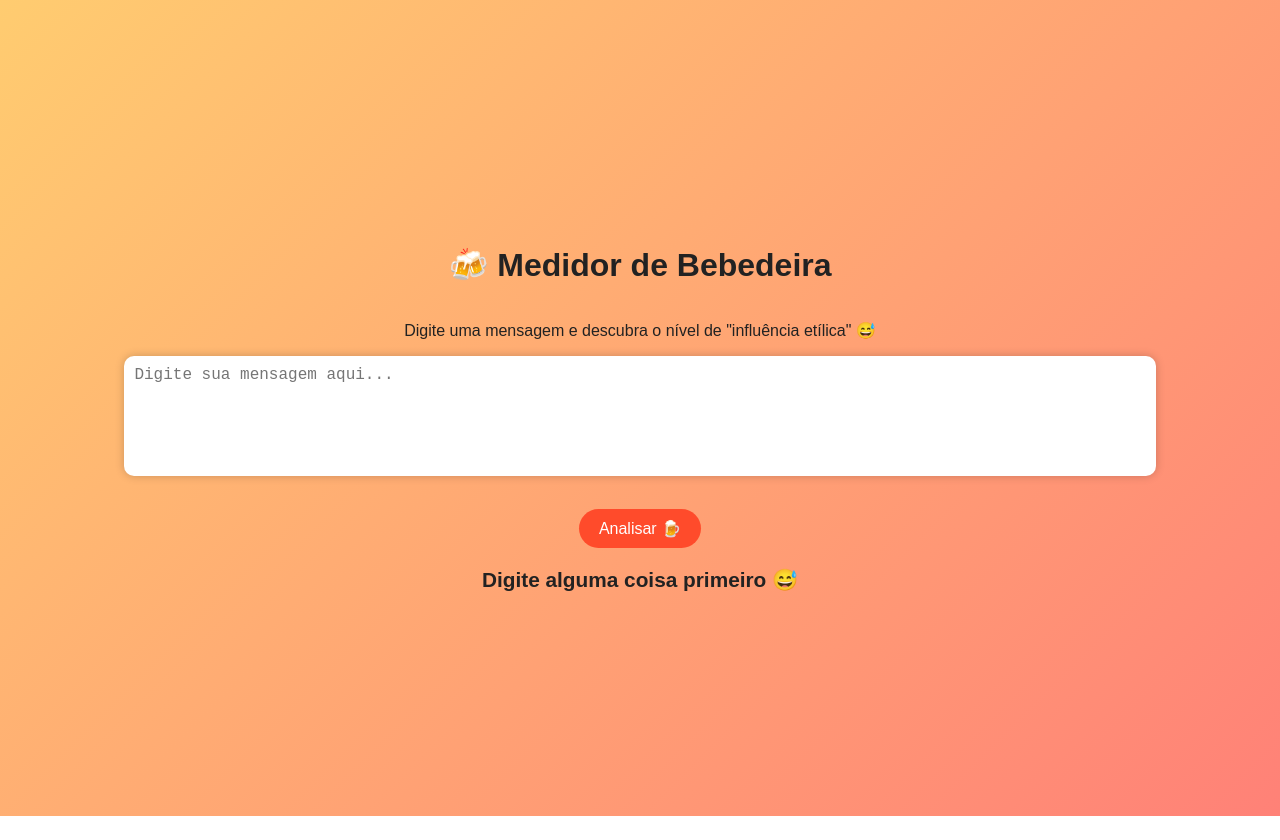
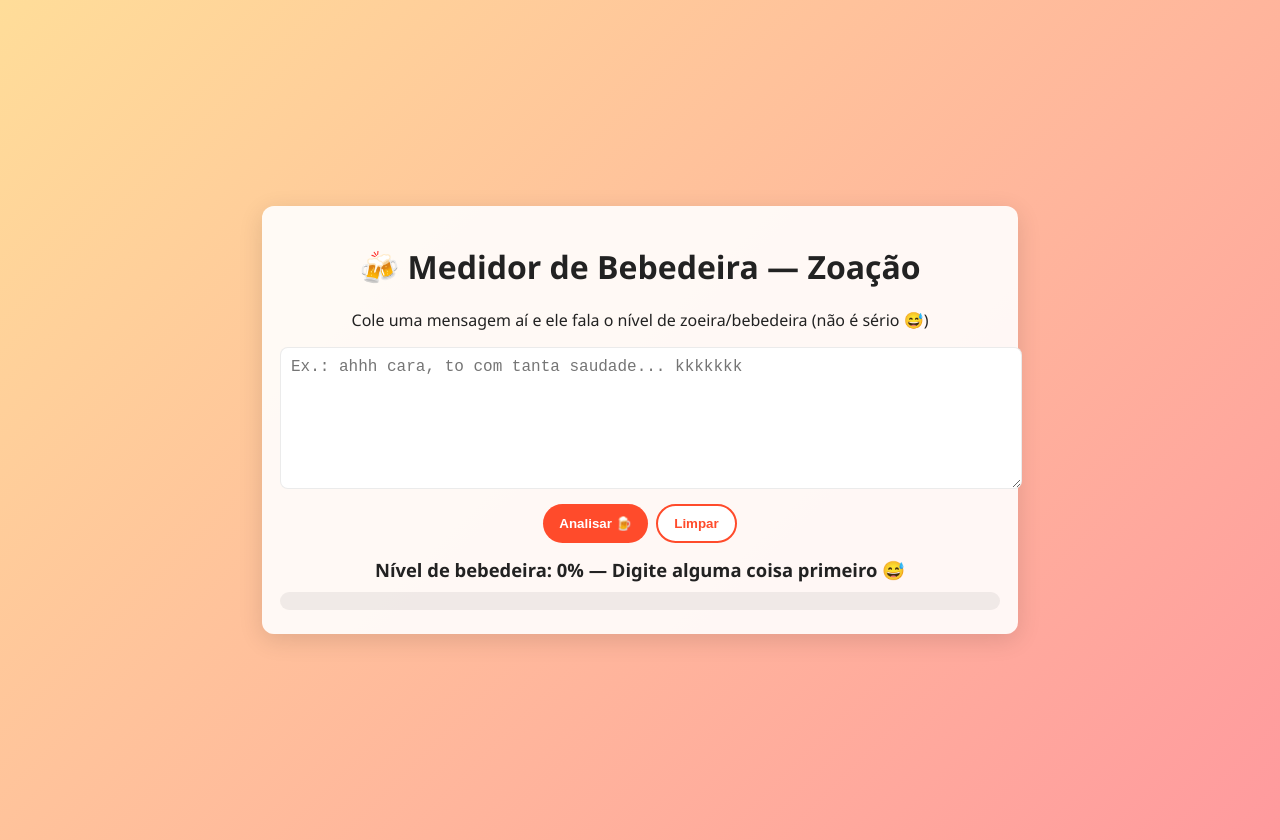
Before and after one commit to ita0ts/beb, a plain HTML site: page index.html in a window 1280 px wide. Both pictures are taken after a click on the button "Analisar 🍺". Before the commit the page ends 816 px from the top, so only its background shows below. Drawn offline with Linux system fonts and the light colour scheme.

Commit message:
Update index.html

```diff
--- a/index.html
+++ b/index.html
@@ -1,85 +1,203 @@
 <!DOCTYPE html>
 <html lang="pt-BR">
 <head>
-  <meta charset="UTF-8">
-  <title>Medidor de Bebedeira 🍺</title>
+  <meta charset="utf-8" />
+  <title>Medidor de Bebedeira 🍺 (versão zoeira)</title>
+  <meta name="viewport" content="width=device-width,initial-scale=1" />
   <style>
     body {
-      font-family: Arial, sans-serif;
-      background: linear-gradient(135deg, #ffcc70, #ff8177);
-      color: #222;
-      display: flex;
-      flex-direction: column;
-      align-items: center;
-      justify-content: center;
-      height: 100vh;
-      text-align: center;
+      font-family: "Segoe UI", Roboto, Arial, sans-serif;
+      background: linear-gradient(135deg,#ffdd99,#ff9a9e);
+      color:#222;
+      display:flex;
+      flex-direction:column;
+      align-items:center;
+      justify-content:center;
+      min-height:100vh;
+      margin:0;
+      padding:20px;
+      text-align:center;
+    }
+    .card {
+      width:100%;
+      max-width:720px;
+      background:rgba(255,255,255,0.9);
+      padding:18px;
+      border-radius:12px;
+      box-shadow:0 6px 24px rgba(0,0,0,0.12);
     }
     textarea {
-      width: 80%;
-      height: 100px;
-      border-radius: 10px;
-      border: none;
-      padding: 10px;
-      font-size: 1rem;
-      resize: none;
-      box-shadow: 0 0 10px rgba(0,0,0,0.2);
+      width:100%;
+      min-height:120px;
+      border-radius:8px;
+      border:1px solid rgba(0,0,0,0.08);
+      padding:10px;
+      font-size:1rem;
+      resize:vertical;
+    }
+    .controls {
+      margin-top:10px;
+      display:flex;
+      gap:8px;
+      justify-content:center;
+      flex-wrap:wrap;
     }
     button {
-      margin-top: 15px;
-      background-color: #ff4b2b;
-      border: none;
-      color: white;
-      padding: 10px 20px;
-      border-radius: 20px;
-      cursor: pointer;
-      font-size: 1rem;
+      background:#ff4b2b;
+      color:white;
+      border:none;
+      padding:10px 16px;
+      border-radius:20px;
+      cursor:pointer;
+      font-weight:600;
     }
-    button:hover {
-      background-color: #ff6f61;
+    button.secondary {
+      background:#fff;
+      color:#ff4b2b;
+      border:2px solid #ff4b2b;
     }
     .resultado {
-      margin-top: 20px;
-      font-size: 1.3rem;
-      font-weight: bold;
+      margin-top:14px;
+      font-size:1.15rem;
+      font-weight:700;
     }
+    .meter {
+      margin-top:10px;
+      height:18px;
+      background:rgba(0,0,0,0.06);
+      border-radius:999px;
+      overflow:hidden;
+    }
+    .meter > i {
+      display:block;
+      height:100%;
+      width:0%;
+      background:linear-gradient(90deg,#ffd54a,#ff6f61);
+      transition:width .6s ease;
+    }
+    small {display:block; margin-top:6px; color:#555}
   </style>
 </head>
 <body>
-  <h1>🍻 Medidor de Bebedeira</h1>
-  <p>Digite uma mensagem e descubra o nível de "influência etílica" 😅</p>
-  <textarea id="mensagem" placeholder="Digite sua mensagem aqui..."></textarea><br>
-  <button onclick="calcular()">Analisar 🍺</button>
-  <div class="resultado" id="resultado"></div>
+  <div class="card">
+    <h1>🍻 Medidor de Bebedeira — Zoação</h1>
+    <p>Cole uma mensagem aí e ele fala o nível de zoeira/bebedeira (não é sério 😅)</p>
+    <textarea id="mensagem" placeholder="Ex.: ahhh cara, to com tanta saudade... kkkkkkk"></textarea>
+    <div class="controls">
+      <button id="analisarBtn">Analisar 🍺</button>
+      <button id="limparBtn" class="secondary">Limpar</button>
+    </div>
+
+    <div class="resultado" id="resultado" aria-live="polite"></div>
+    <div class="meter"><i id="meterBar"></i></div>
+    <small id="detalhes"></small>
+  </div>
 
   <script>
-    function calcular() {
-      const msg = document.getElementById("mensagem").value;
-      if (!msg.trim()) {
-        document.getElementById("resultado").innerHTML = "Digite alguma coisa primeiro 😅";
-        return;
+    // Função utilitária: remove acentos (para facilitar regex)
+    function stripAccents(str) {
+      return str.normalize("NFD").replace(/[\u0300-\u036f]/g, "");
+    }
+
+    function analisarTexto(raw) {
+      const texto = raw || "";
+      const textoTrim = texto.trim();
+      if (!textoTrim) return { score: 0, frase: "Digite alguma coisa primeiro 😅", details: "" };
+
+      // normaliza: sem acentos e em minúsculas para facilitar matches
+      const clean = stripAccents(textoTrim).toLowerCase();
+
+      let score = 0;
+      const detailsArr = [];
+
+      // 1) Alongamentos de vogal (aa, aaa) - conta ocorrências de 2+ vogais seguidas
+      const longVowels = (clean.match(/[aeiou]{2,}/g) || []).length;
+      if (longVowels) { score += Math.min(longVowels * 8, 30); detailsArr.push(`${longVowels} alongamento(s)`); }
+
+      // 2) Risadas: kkkkk, hahahaha, rsrsrs
+      const laughK = (clean.match(/k{2,}/g) || []).length;
+      const laughHa = (clean.match(/h[aeiou]{1,}h[aeiou]{0,}/g) || []).length; // approximado
+      const laughRs = (clean.match(/(rs){1,}/g) || []).length;
+      const laughs = laughK + laughHa + laughRs;
+      if (laughs) { score += Math.min(laughs * 7, 30); detailsArr.push(`${laughs} risada(s)`); }
+
+      // 3) Pontuação exagerada: !!! ??? !!!?
+      const puncts = (textoTrim.match(/[!?]{2,}/g) || []).length;
+      if (puncts) { score += Math.min(puncts * 6, 20); detailsArr.push(`${puncts} pontuação(ões) exagerada(s)`); }
+
+      // 4) Emoção / ex (palavras "te amo", "saudade", "ex", "volta", "amo")
+      const emotional = (clean.match(/\b(te amo|teamo|amo|saudade|ex|volta|senti sua falta|senti falta)\b/g) || []).length;
+      if (emotional) { score += Math.min(emotional * 12, 36); detailsArr.push(`${emotional} palavra(s) emotiva(s)`); }
+
+      // 5) Texto longo (textão)
+      if (textoTrim.length > 120) { score += 10; detailsArr.push("textão"); }
+
+      // 6) CAPS: palavras com 4+ letras em maiúsculas no texto original
+      const capsWords = (texto.match(/\b[A-Z]{4,}\b/g) || []).length;
+      if (capsWords) { score += Math.min(capsWords * 8, 24); detailsArr.push(`${capsWords} CAPS`); }
+
+      // 7) Emojis / símbolos (conta emojis básicos)
+      const emojiCount = (texto.match(/[\p{Emoji_Presentation}\p{Emoji}\u2600-\u27BF]/gu) || []).length;
+      if (emojiCount) { score += Math.min(emojiCount * 6, 30); detailsArr.push(`${emojiCount} emoji(s)`); }
+
+      // 8) URLs/mentions (mandar muitas msg com link pode aumentar a zoeira)
+      const links = (texto.match(/https?:\/\/\S+/gi) || []).length;
+      if (links) { score += Math.min(links * 6, 18); detailsArr.push(`${links} link(s)`); }
+
+      // 9) Pequeno "truque" pra não ficar sempre 0: se nada bateu, dá uma chance pequena
+      if (score === 0) {
+        // leve pontuação baseada em comprimento (curto e normal)
+        const base = Math.min(Math.floor(textoTrim.length / 12), 10);
+        score += base;
+        if (base) detailsArr.push("pequena pontuação por tamanho");
       }
 
-      // Regras de "zoeira"
-      let score = 0;
-      score += (msg.match(/[aeiou]{3,}/gi) || []).length * 10; // alongamentos tipo "toooma"
-      score += (msg.match(/[!?]{2,}/g) || []).length * 8; // exagero de pontuação
-      score += (msg.match(/kkkk+/gi) || []).length * 12; // risadas
-      score += (msg.match(/rs+/gi) || []).length * 6;
-      score += (msg.match(/(amo|te amo|saudade|ex|volta)/gi) || []).length * 15; // emocional
-      if (msg.length > 100) score += 10; // textão
-      if (/[A-Z]{5,}/.test(msg)) score += 15; // gritos
-      score = Math.min(score, 100);
+      // normaliza para 0-100
+      score = Math.round(Math.max(0, Math.min(score, 100)));
 
-      let frase;
-      if (score < 20) frase = "Sóbrio como um juiz 👨‍⚖️";
-      else if (score < 40) frase = "Um copinho só... tranquilo 🍷";
-      else if (score < 60) frase = "Animado, mas ainda digitando bem 😏";
-      else if (score < 80) frase = "Já tá falando do ex e mandando áudio 🎤";
-      else frase = "100% bêbado(a): celular devia estar confiscado 😂";
+      // frases engraçadas por faixa
+      let frase = "";
+      if (score < 15) frase = "Quase nada — parece que só tomou água 💧";
+      else if (score < 35) frase = "Um copinho só — entretenimento controlado 🍷";
+      else if (score < 55) frase = "Tá mais animado — pode rolar textão e memes 🥳";
+      else if (score < 80) frase = "Alerta: mandar áudio emocional à vista 🎤";
+      else frase = "Perigo máximo: celular devia estar confiscado 😂🚫";
 
-      document.getElementById("resultado").innerHTML = `Nível de bebedeira: ${score}%<br>${frase}`;
+      const details = detailsArr.join(" · ") || "Nenhum sinal forte detectado";
+
+      return { score, frase, details };
     }
+
+    // UI hookup
+    const analisarBtn = document.getElementById("analisarBtn");
+    const limparBtn = document.getElementById("limparBtn");
+    const resultadoEl = document.getElementById("resultado");
+    const meterBar = document.getElementById("meterBar");
+    const detalhesEl = document.getElementById("detalhes");
+    const textarea = document.getElementById("mensagem");
+
+    function runAnalise() {
+      const out = analisarTexto(textarea.value);
+      resultadoEl.innerHTML = `Nível de bebedeira: ${out.score}% — ${out.frase}`;
+      meterBar.style.width = out.score + "%";
+      detalhesEl.textContent = out.details;
+    }
+
+    analisarBtn.addEventListener("click", runAnalise);
+    textarea.addEventListener("keydown", function(e){
+      if (e.key === "Enter" && (e.ctrlKey || e.metaKey)) runAnalise();
+    });
+    limparBtn.addEventListener("click", function(){
+      textarea.value = "";
+      resultadoEl.textContent = "";
+      meterBar.style.width = "0%";
+      detalhesEl.textContent = "";
+      textarea.focus();
+    });
+
+    // teste rápido automático (opcional) — comente se quiser
+    // textarea.value = "ahh cara to com tanta saudade... kkkkkkkkkkkkk!!! te amo";
+    // runAnalise();
   </script>
 </body>
 </html>
```
